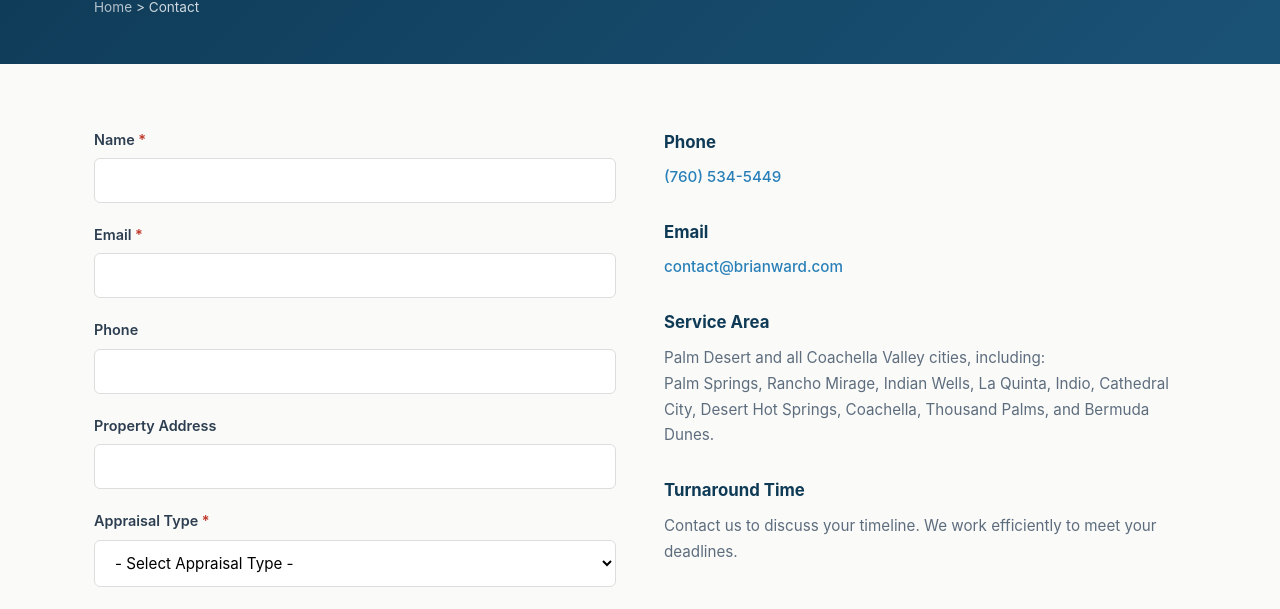
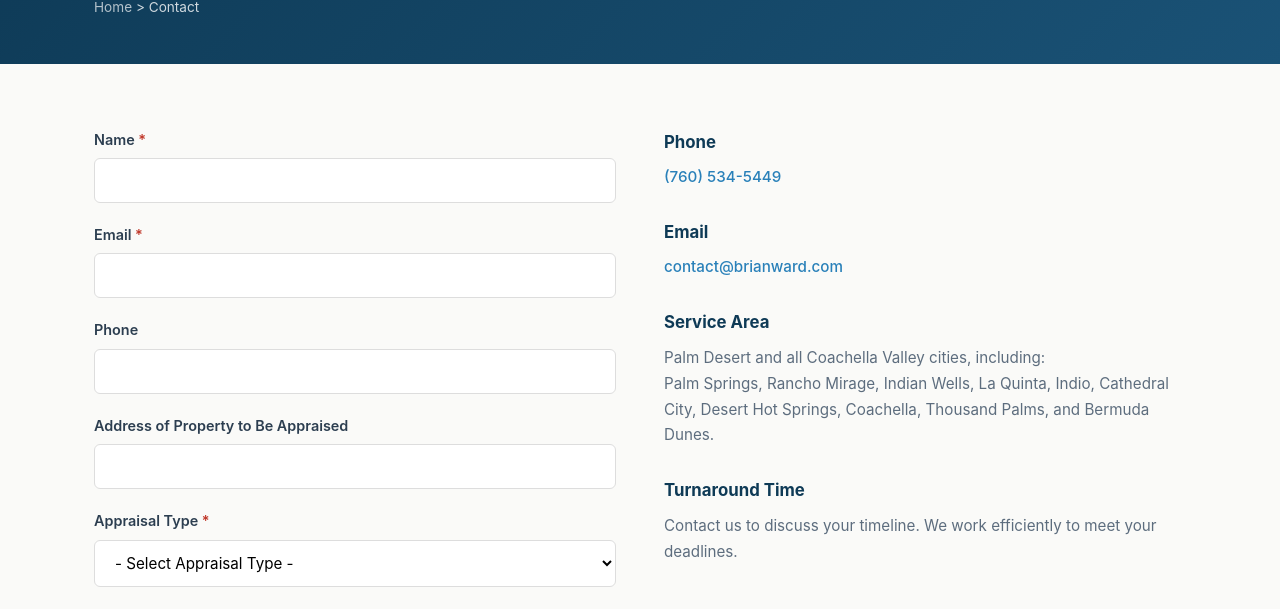
Before and after one commit to stynkfysh/palmdesertappraiser.com, a plain HTML site: page contact.html in a window 1280 px wide. Shown: the part 191-800 px from the top of the page. Drawn offline with Linux system fonts and the light colour scheme; no server answers.

Commit message:
Forms: label address as property to be appraised; Date of Death field when purpose is date-of-death

```diff
--- a/contact.html
+++ b/contact.html
@@ -123,7 +123,7 @@
             </div>
 
             <div class="form-group">
-              <label for="property_address">Property Address</label>
+              <label for="property_address">Address of Property to Be Appraised</label>
               <input type="text" id="property_address" name="property_address">
             </div>
 
```
